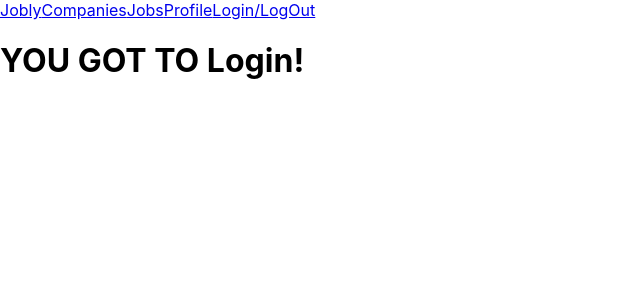
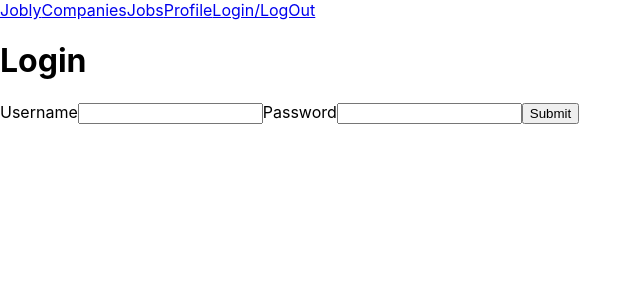
Before and after one commit to b-juravic/react-jobly, a React (Create React App) app in the folder jobly-frontend/: page /login in a window 1280 px wide. Shown: the top 300 px of the page, without its empty margins (0-642 px from the left). Built offline with nearby package versions, Linux system fonts and the light colour scheme.

Commit message:
now able to logIn and put token into localStorage

```diff
--- a/jobly-frontend/src/JoblyAPI.js
+++ b/jobly-frontend/src/JoblyAPI.js
@@ -118,20 +118,20 @@ class JoblyApi {
     let res = await this.request(`users/${username}`, userUpdateData, 'patch');
     return res.user;
   }
+
+   /**
+   * Auth Routes
+   * static functionfor making API requests to auth routes
+   */
+
+  static async logIn(username, password) {
+    let res = await this.request(`login`, {username, password}, 'post');
+    console.log(`\n\n\n The value of res from JoblyAPI is `, res);
+
+    // return res.message;
+    return res;
+  }
 }
 
 
 export default JoblyApi;
-// {
-//   getCompany,
-//   getAllCompanies,
-//   postNewCompany,
-//   updateCompany,
-//   deleteCompany,
-//   getJob,
-//   getAllJobs,
-//   postNewJob,
-//   updateJob,
-//   deleteJob,
-//   updateUser
-// };
--- a/jobly-frontend/src/Login.js
+++ b/jobly-frontend/src/Login.js
@@ -1,11 +1,60 @@
-import React from "react"
+import React, { useState } from "react"
+import JoblyApi from "./JoblyAPI";
 
 
 /** Component that allows users to Login */
-function Login(){
-    return(
-        <h1>YOU GOT TO Login!</h1>
-    )
+function Login() {
+  const [formData, setFormData] = useState({ username: "", password: "" });
+
+  const handleChange = evt => {
+    const { name, value } = evt.target;
+    setFormData(fData => ({
+      ...fData,
+      [name]: value
+    }));
+  }
+
+  function logInUser(username, password) {
+    async function logInreq() {
+      const res = await JoblyApi.logIn(username, password);
+      localStorage.setItem("_token", res.token);
+    }
+    logInreq();
+  }
+
+  const handleSubmit = (evt) => {
+    evt.preventDefault();
+    logInUser(formData.username, formData.password);
+  }
+
+
+
+
+  return (
+    <div>
+      <h1>Login</h1>
+      <form onSubmit={handleSubmit}>
+        <label htmlFor="username">Username</label>
+        <input type="text"
+          id="username"
+          name="username"
+          value={formData.username}
+          placeholder=""
+          onChange={handleChange}>
+        </input>
+
+        <label htmlFor="password">Password</label>
+        <input type="text"
+          id="password"
+          name="password"
+          value={formData.password}
+          placeholder=""
+          onChange={handleChange}>
+        </input>
+        <button>Submit</button>
+      </form>
+    </div>
+  )
 }
 
 export default Login;
```
Also changed, not shown: 2 other files (tests, documents, lock files or other folders).
